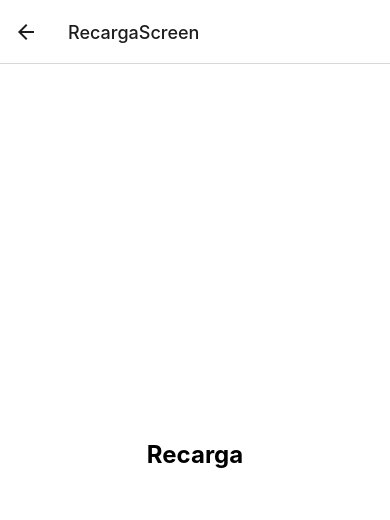
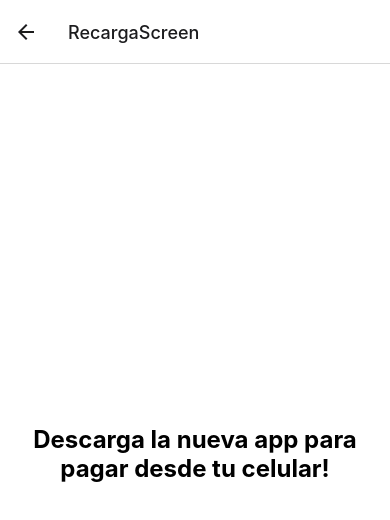
Before and after one commit to DiA030621/Integradora-2, a React Native app in the folder Bussens-Movil/: screen /RecargaScreen in a window 390 px wide. Shown: the top 520 px of the page. Built offline with nearby package versions, Linux system fonts and the light colour scheme; no server answers; the database is empty; what expo-web-browser would draw is missing.

Commit message:
App móvil final

```diff
--- a/Bussens-Movil/screens/recargaScreen.js
+++ b/Bussens-Movil/screens/recargaScreen.js
@@ -4,7 +4,7 @@ import { View, Text, StyleSheet } from 'react-native';
 const MainScreen = () => {
   return (
     <View style={styles.container}>
-      <Text style={styles.message}>Recarga</Text>
+      <Text style={styles.message}>Descarga la nueva app para pagar desde tu celular!</Text>
     </View>
   );
 };
```
